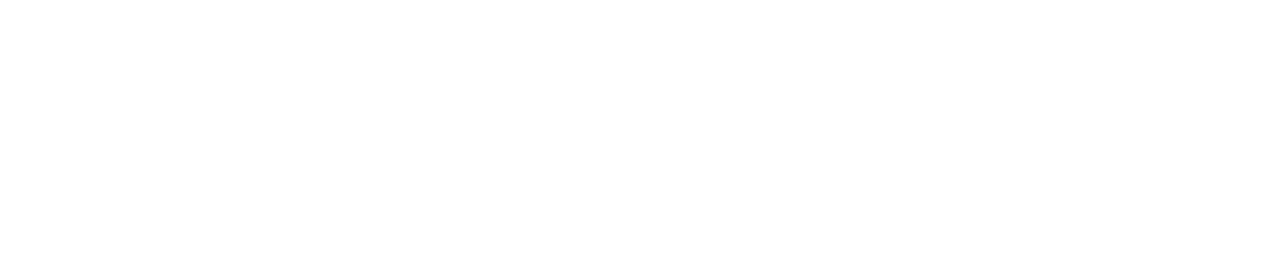
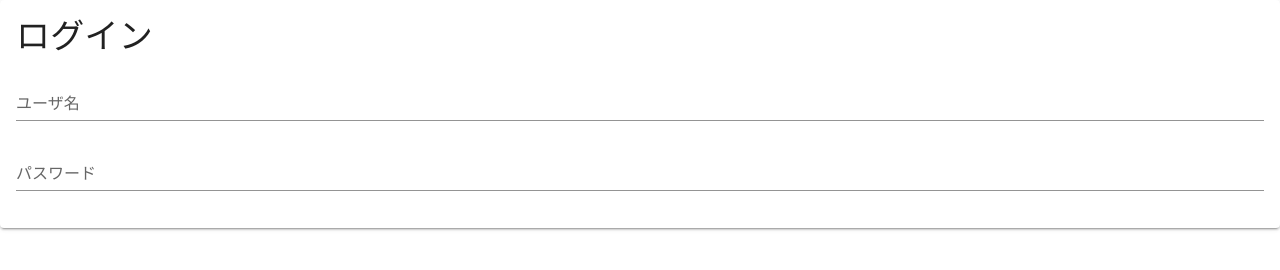
Before and after one commit to MrFuku/vue_layout_prac, a plain HTML site: page login.html in a window 1280 px wide. Drawn offline with nearby package versions, Linux system fonts and the light colour scheme.

Commit message:
入力フォーム作成

```diff
--- a/login.html
+++ b/login.html
@@ -9,6 +9,17 @@
 <body>
   <div id="app">
     <v-app>
+      <v-card>
+        <v-card-title>
+          <h1 class="display-1">ログイン</h1>
+        </v-card-title>
+        <v-card-text>
+            <v-form>
+                <v-text-field label="ユーザ名"></v-text-field>
+                <v-text-field type="password" label="パスワード"></v-text-field>
+              </v-form>
+        </v-card-text>
+      </v-card>
     </v-app>
   </div>
 
```
